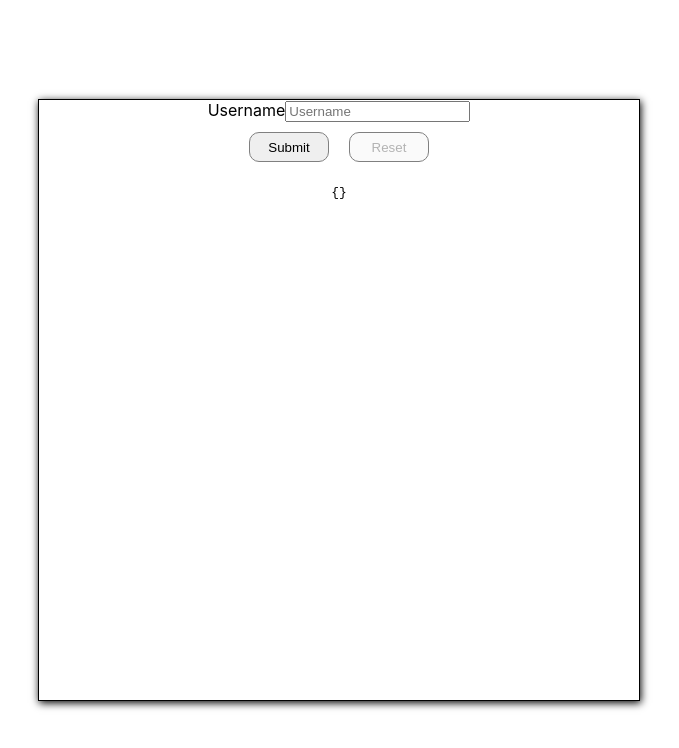
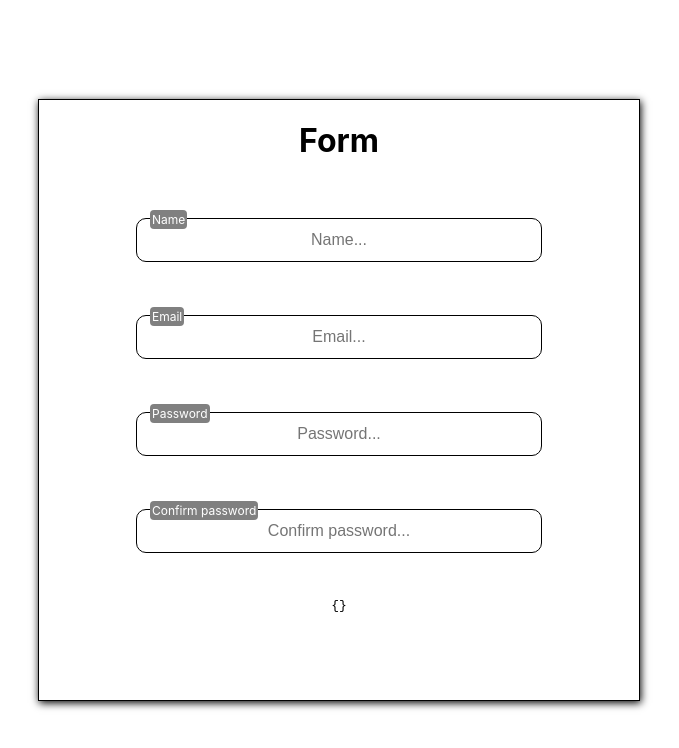
Before and after one commit to flashcv77/to-do-list, a React (Create React App) app: page / in a window 1280 px wide. Shown: the top 748 px of the page, without its empty margins (301-980 px from the left). Built offline with nearby package versions, Linux system fonts and the light colour scheme.

Commit message:
final-form implemented, name validator dosen't work right and MyField dosen't get name, type =undefined

```diff
--- a/package.json
+++ b/package.json
@@ -6,8 +6,10 @@
     "@testing-library/jest-dom": "^5.14.1",
     "@testing-library/react": "^11.2.7",
     "@testing-library/user-event": "^12.8.3",
+    "final-form": "^4.20.4",
     "react": "^17.0.2",
     "react-dom": "^17.0.2",
+    "react-final-form": "^6.5.7",
     "react-scripts": "4.0.3",
     "sass": "^1.43.2",
     "web-vitals": "^1.1.2"
--- a/src/components/FinalForm/FinalForm.js
+++ b/src/components/FinalForm/FinalForm.js
@@ -2,6 +2,7 @@ import React from "react";
 import { Field, Form } from "react-final-form";
 import styles from "./OtherFinalForumRecord.module.scss";
 import "../ValidatedForm/ValidatedForm.scss"
+import MyField from "../MyField";
 
 const sleep = (ms) => new Promise((resolve) => setTimeout(resolve, ms));
 
@@ -10,99 +11,92 @@ const onSubmit = async (values) => {
     window.alert(JSON.stringify(values, 0, 2));
 };
 
-class FinalForm extends React.Component  {
+class FinalForm extends React.Component {
 
     state = {
         fields: {
-            inputName: {
-                name: "inputName",
+            name: {
+                name: "name",
                 label: "Name",
                 type: "text",
+                placeholder: "Name..."
             },
             email: {
                 name: "email",
                 label: "Email",
                 type: "email",
+                placeholder: "Email..."
             },
             password: {
                 name: "password",
                 label: "Password",
                 type: "password",
+                placeholder: "Password..."
             },
             confirmPassword: {
                 name: "confirmPassword",
                 label: "Confirm password",
                 type: "password",
+                placeholder: "Confirm password..."
             },
         },
     }
     render() {
-    let formData = {
 
-    }
         return (
 
             <Form
                 onSubmit={onSubmit}
-            initialValues={formData}
+                // initialValues={formData}
                 validate={(values) => {
+
                     const errors = {};
-                if (!values.username) {
-                    errors.username = "Required";
+                    if (!values.name) {
+                        errors.name = "Required";
+                    } else if
+                        (values.name < 4) {
+                        errors.name = "Name minimum 4 symbols, maximum 16";
+                    }
+                    if (!values.email) {
+                        errors.email = "Requied";
+                    } else if
+                        (!values.email.match(/^[\w-\.]+@([\w-]+\.)+[\w-]{2,4}$/g)) {
+                        errors.email = "Email is not valid";
                     }
                     if (!values.password) {
                         errors.password = "Required";
+                    } else if
+                        (!values.password.match(/^(?=.*[A-Za-z])(?=.*\d)[A-Za-z\d]{8,}$/g)) {
+                        errors.password = "Password is not valid, minimum 8 symbols, at least one letter and one number  ";
                     }
-                if (!values.confirm) {
-                    errors.confirm = "Required";
-                } else if (values.confirm !== values.password) {
-                    errors.confirm = "Must match";
+                    if (!values.confirmPassword) {
+                        errors.confirmPassword = "Required";
+                    } else if (values.confirmPassword !== values.password) {
+                        errors.confirmPassword = "Must match";
                     }
+                    // console.log(values, '\n', errors);
                     return errors;
                 }}
                 render={({ handleSubmit, form, submitting, pristine, values }) => (
+
                     <form onSubmit={handleSubmit}>
-                    <Field name="username">
-                        {({ input, meta }) => (
-                            <div>
-                                <label>Username</label>
-                                <input {...input} type="text" placeholder="Username" autoComplete="off" />
-                                {meta.error && meta.touched && <span>{meta.error}</span>}
-                            </div>
-                        )}
-                    </Field>
-
-                    {/* <Field name="password">
-                        {({ input, meta }) => (
-                            <div>
-                                <label>Password</label>
-                                <input {...input} type="password" placeholder="Password" autoComplete="off" />
-                                {meta.error && meta.touched && <span>{meta.error}</span>}
-                            </div>
-                        )}
-                    </Field>
-                    <Field name="confirm">
-                        {({ input, meta }) => (
-                            <div>
-                                <label>Confirm </label>
-                                <input {...input} type="password" placeholder="Confirm" autoComplete="off" />
-                                {meta.error && meta.touched && <span>{meta.error}</span>}
-                            </div>
-                        )}
-                    </Field> */}
-
-                    <div className={styles.buttons}>
-                        <button type="submit" disabled={submitting}>
-                            Submit
-                        </button>
-                        <button
-                            type="button"
-                            onClick={form.reset}
-                            disabled={submitting || pristine}
-                        >
-                            Reset
-                        </button>
-                    </div>
+                        <h1>Form</h1>
+                        {Object.entries(this.state.fields).map(([_, fieldsState]) => {
+                            const { name, label, type, placeholder, autoComplete } = fieldsState;
+                            // console.log(name, label, type, placeholder);
+                            return (
+                                <Field
+                                    component={MyField}
+                                    key={name}
+                                    name={name}
+                                    label={label}
+                                    type={type}
+                                    placeholder={placeholder}
+                                    autoComplete={autoComplete}
+                                />
+                            );
+                        })
+                        }
                         <pre>{JSON.stringify(values, 0, 2)}</pre>
                     </form>
                 )}
--- a/src/components/MyField/MyField.js
+++ b/src/components/MyField/MyField.js
@@ -1,30 +1,24 @@
 import React from "react";
 
-export const MyField = ({ name, label, value, error, onChange }) => {
-
+export const MyField = ({ name, label, autoComplete, type, input, placeholder, meta }) => {
+    console.log(name, label, autoComplete, type, input, placeholder, meta);
     return (
         <div>
             <div className="input-container">
                 <label htmlFor={name}>{label}</label>
                 <input
-                    autoComplete="off"
-                    className={error ? "invalid" : "valid"}
-                    placeholder={label}
-                    type={
-                        name === "password" || name === "confirmPassword"
-                            ? "password"
-                            : "text"
-                    }
-                    value={value}
-                    onChange={onChange}
+                    {...input}
+                    autoComplete={autoComplete}
+                    className={meta.error ? "invalid" : "valid"}
+                    placeholder={placeholder}
+                    type={type}
                     name={name}
                     id={name}
                 />
                 <div className="error">
-                    <span>{error && <span>{error}</span>}</span>
+                    <span>{meta.error && meta.touched && <span>{meta.error}</span>}</span>
                 </div>
             </div>
-
         </div>
     );
 };
```
Also changed, not shown: 1 other file (tests, documents, lock files or other folders). Lines whose indentation alone changed are shown as unchanged.
